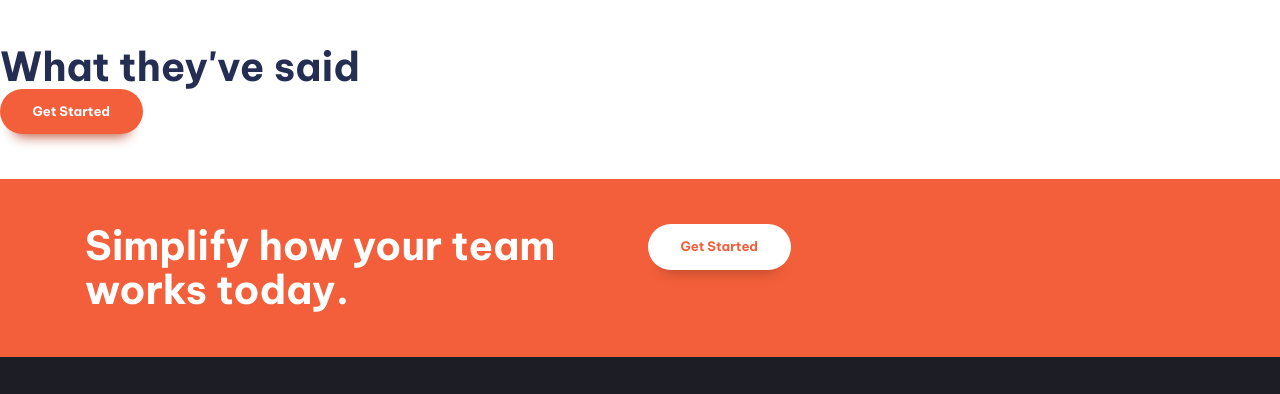
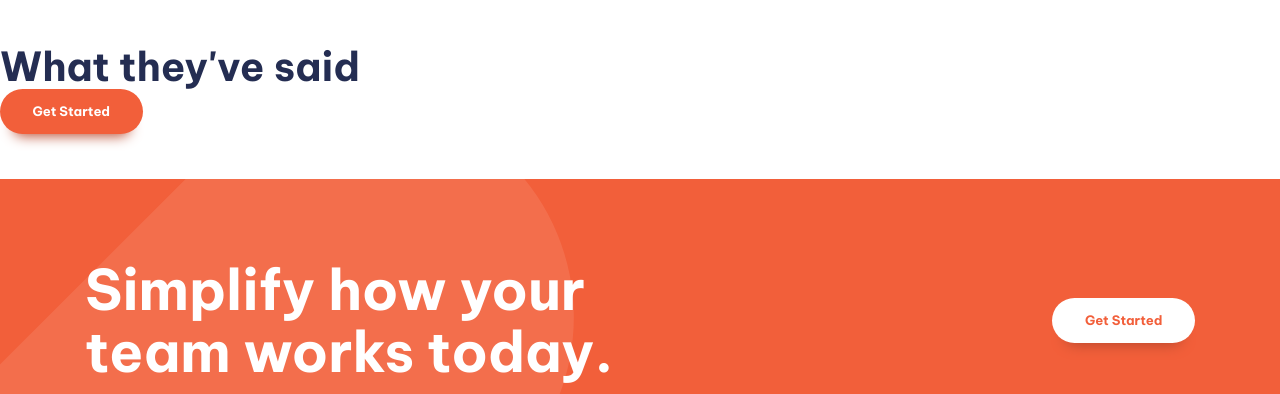
Before and after one commit to Keparoo/manage-landing-page, a website built with Vite: page index.html in a window 1280 px wide. Shown: the part 1383-1777 px from the top of the page. Built offline with nearby package versions, Linux system fonts and the light colour scheme.

Commit message:
Style cta

```diff
--- a/index.html
+++ b/index.html
@@ -104,13 +104,13 @@
       <button class="button">Get Started</button>
     </section>
 
-    <section class="cta | padding-block-700 bg-accent-400 text-neutral-100">
+    <section class="cta | padding-block-900 bg-accent-400 text-neutral-100">
       <div class="container">
-        <div class="even-columns">
+        <div class="even-columns vertical-align-center">
           <div>
-            <p class="fs-secondary-heading fw-bold">Simplify how your team works today.</p>
+            <p class="fs-primary-heading fw-bold">Simplify how your team works today.</p>
           </div>
-          <div>
+          <div class="justify-self-end-md">
             <button class="button" data-type="inverted">Get Started</button>
           </div>
         </div>
--- a/style.css
+++ b/style.css
@@ -282,6 +282,33 @@ p[data-width='wide'] {
   }
 }
 
+/* cta */
+
+/* isolation creates a new stacking context for z-index */
+.cta {
+  position: relative;
+  isolation: isolate;
+  text-align: center;
+}
+
+@media (min-width: 50em) {
+  .cta {
+    text-align: left;
+  }
+}
+
+.cta::before {
+  content: '';
+  position: absolute;
+  z-index: -1;
+  inset: 0;
+  background-image: url('images/bg-tablet-pattern.svg'),
+    url('images/bg-tablet-pattern.svg');
+  background-position: -15rem -5rem, 80rem -42rem;
+  background-repeat: no-repeat;
+  opacity: 0.1;
+}
+
 /*
 Named classes are set up to adjust with media queries
 Numbered classes are set up to never change
@@ -309,17 +336,6 @@ Numbered classes are set up to never change
   margin-inline: auto;
 }
 
-/*
-  * + * selects all siblings except the first
-  an alternative selector is :not(:first-child)
-  this boosts specificity so *+* may be better choice
-  wrapping in a :where(.flow :not(:first-child)) gives spec of 0
-  If --flow-spacer is not defined, use 1em ( --flow-spacer would be an override)
-  */
-.flow * + * {
-  margin-top: var(--flow-spacer, 3em);
-}
-
 .even-columns {
   display: grid;
   gap: 1rem;
@@ -331,6 +347,28 @@ Numbered classes are set up to never change
     grid-auto-flow: column;
     grid-auto-columns: 1fr;
   }
+}
+
+.vertical-align-center {
+  align-items: center;
+}
+
+.justify-self-end {
+  justify-self: end;
+}
+
+@media (min-width: 50em) {
+  .justify-self-end-md {
+    justify-self: end;
+  }
+}
+
+/*
+  An alternative to the :where.... is .flow * + * {}
+  The :where.... has a specificity of 0 which is helpful
+  */
+:where(.flow :not(:first-child)) {
+  margin-top: var(--flow-spacer, 3em);
 }
 
 .text-primary-400 {
```
